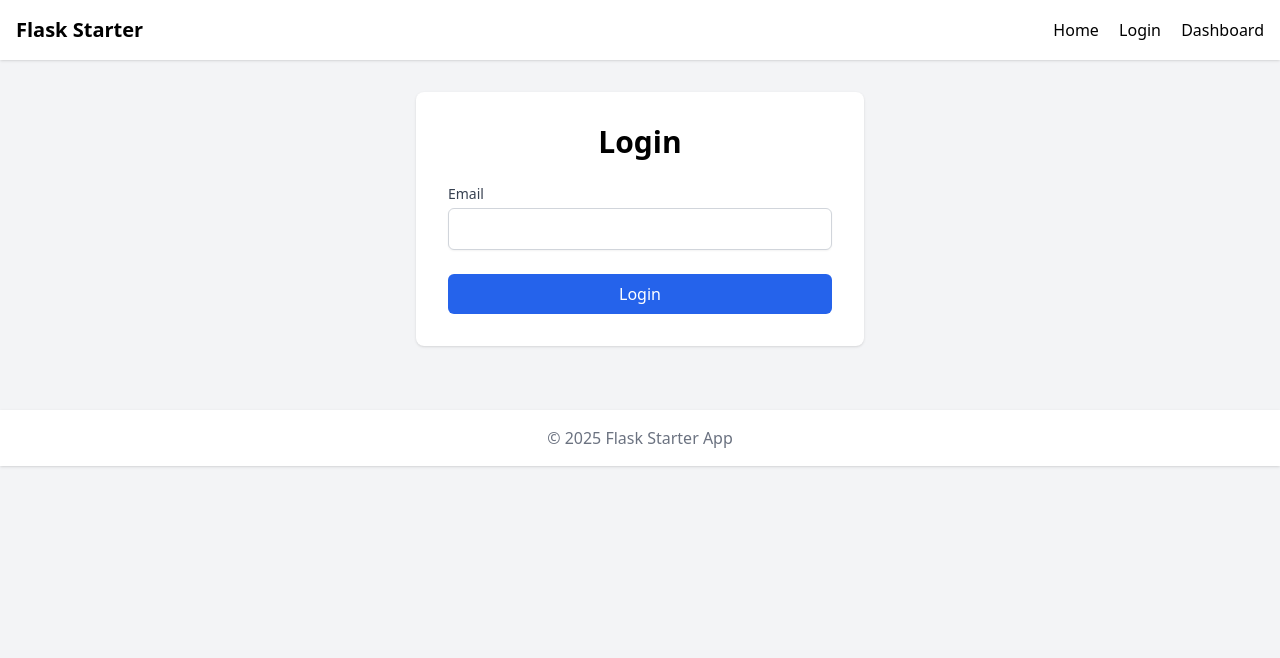
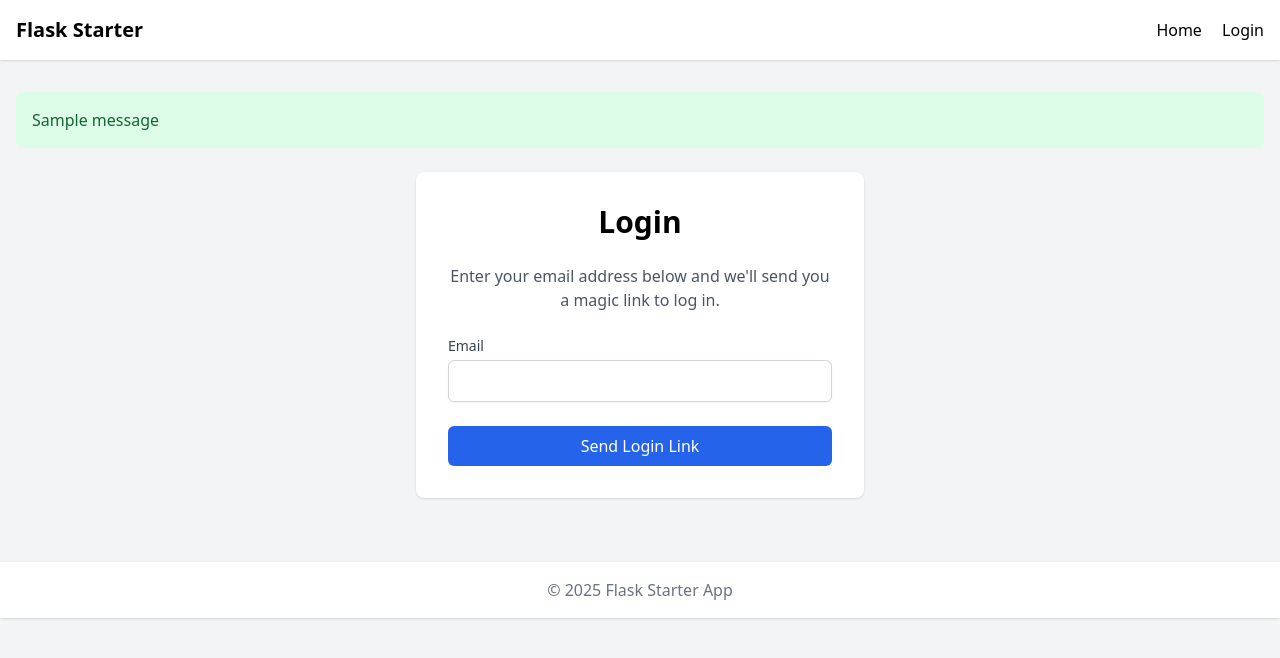
Before and after one commit to ezl/recs, a Flask app: page /auth/login in a window 1280 px wide. Shown: the top 658 px of the page. Run offline with Flask 3, Linux system fonts and the light colour scheme; tables that the repository leaves empty hold one stand-in row (values such as "Sample post"); one stand-in notice (Sample message) is shown; some libraries are stand-ins or nearby versions.

Commit message:
functional toy auth system

```diff
--- a/app/__init__.py
+++ b/app/__init__.py
@@ -5,6 +5,10 @@ def create_app():
 
     # Load configuration
     app.config.from_object('config.Config')
+
+    # Ensure secret key is set for sessions
+    if not app.config.get('SECRET_KEY'):
+        app.config['SECRET_KEY'] = 'dev-key-please-change-in-production'
 
     # Initialize database
     from app.database import init_db
--- a/app/auth.py
+++ b/app/auth.py
@@ -1,19 +1,100 @@
-from flask import Blueprint, render_template, request, redirect, url_for
+from flask import Blueprint, render_template, request, redirect, url_for, current_app, flash, session
+import secrets
+import time
+from datetime import datetime, timedelta
 
 auth = Blueprint('auth', __name__, url_prefix='/auth')
+
+# Store for auth tokens: {token: {'email': email, 'expires': timestamp}}
+auth_tokens = {}
+
+def generate_auth_token(email):
+    """Generate a secure token for passwordless auth"""
+    token = secrets.token_urlsafe(32)
+    # Token expires in 10 minutes
+    expiry = datetime.now() + timedelta(minutes=10)
+
+    # Store token with email and expiry
+    auth_tokens[token] = {
+        'email': email,
+        'expires': expiry
+    }
+
+    return token
+
+def send_auth_email(email, token):
+    """Send authentication email with login link"""
+    auth_link = url_for('auth.verify_token', token=token, _external=True)
+
+    # In debug mode, just print to console
+    if current_app.debug:
+        print("\n----- DEBUG: PASSWORDLESS LOGIN -----")
+        print(f"Email would be sent to: {email}")
+        print(f"Auth link: {auth_link}")
+        print("---------------------------------------\n")
+    else:
+        # TODO: Implement actual email sending here
+        # This would use a service like SendGrid, SMTP, etc.
+        pass
 
 @auth.route('/login', methods=['GET', 'POST'])
 def login():
     if request.method == 'POST':
         email = request.form.get('email')
-        # In a real application, you would validate the email
-        # and authenticate the user here
 
-        # Just redirect to dashboard for now
-        return redirect(url_for('auth.dashboard'))
+        if not email:
+            flash('Email is required')
+            return render_template('auth/login.html')
+
+        # Generate token and "send" auth email
+        token = generate_auth_token(email)
+        send_auth_email(email, token)
+
+        # Redirect to waiting page
+        return render_template('auth/check_email.html', email=email)
 
     return render_template('auth/login.html')
 
+@auth.route('/verify/<token>')
+def verify_token(token):
+    # Check if token exists and is valid
+    if token not in auth_tokens:
+        flash('Invalid or expired login link')
+        return redirect(url_for('auth.login'))
+
+    # Check if token is expired
+    token_data = auth_tokens[token]
+    if datetime.now() > token_data['expires']:
+        # Remove expired token
+        auth_tokens.pop(token)
+        flash('Login link has expired')
+        return redirect(url_for('auth.login'))
+
+    # Token is valid - log the user in
+    email = token_data['email']
+
+    # Remove used token
+    auth_tokens.pop(token)
+
+    # For now, just store email in session
+    session['user_email'] = email
+    flash('You have been logged in successfully', 'success')
+
+    # Redirect to dashboard
+    return redirect(url_for('auth.dashboard'))
+
 @auth.route('/dashboard')
 def dashboard():
-    return render_template('auth/dashboard.html')
+    # Check if user is logged in
+    if 'user_email' not in session:
+        flash('Please log in to access the dashboard', 'error')
+        return redirect(url_for('auth.login'))
+
+    return render_template('auth/dashboard.html', user_email=session['user_email'])
+
+@auth.route('/logout')
+def logout():
+    # Clear the session
+    session.pop('user_email', None)
+    flash('You have been logged out', 'success')
+    return redirect(url_for('auth.login'))
--- a/app/templates/auth/login.html
+++ b/app/templates/auth/login.html
@@ -5,6 +5,10 @@
 {% block content %}
 <div class="max-w-md mx-auto bg-white shadow rounded-lg p-8">
     <h1 class="text-3xl font-bold mb-6 text-center">Login</h1>
+
+    <div class="mb-6 text-center">
+        <p class="text-gray-600">Enter your email address below and we'll send you a magic link to log in.</p>
+    </div>
 
     <form action="{{ url_for('auth.login') }}" method="post" class="space-y-6">
         <div>
@@ -16,7 +20,7 @@
         <div>
             <button type="submit"
                 class="w-full bg-blue-600 text-white py-2 px-4 rounded-md hover:bg-blue-700 focus:outline-none focus:ring-2 focus:ring-blue-500 focus:ring-offset-2">
-                Login
+                Send Login Link
             </button>
         </div>
     </form>
--- a/app/templates/base.html
+++ b/app/templates/base.html
@@ -19,13 +19,39 @@
             <a href="{{ url_for('main.index') }}" class="text-xl font-bold">Flask Starter</a>
             <div class="space-x-4">
                 <a href="{{ url_for('main.index') }}" class="hover:text-blue-600">Home</a>
-                <a href="{{ url_for('auth.login') }}" class="hover:text-blue-600">Login</a>
-                <a href="{{ url_for('auth.dashboard') }}" class="hover:text-blue-600">Dashboard</a>
+                {% if session.get('user_email') %}
+                    <a href="{{ url_for('auth.dashboard') }}" class="hover:text-blue-600">Dashboard</a>
+                    <a href="{{ url_for('auth.logout') }}" class="hover:text-blue-600">Logout</a>
+                {% else %}
+                    <a href="{{ url_for('auth.login') }}" class="hover:text-blue-600">Login</a>
+                {% endif %}
             </div>
         </nav>
     </header>
 
     <main class="container mx-auto px-4 py-8">
+        <!-- Flash messages -->
+        {% with messages = get_flashed_messages(with_categories=true) %}
+            {% if messages %}
+                <div class="mb-6">
+                    {% for category, message in messages %}
+                        {% set alert_color = 'bg-blue-100 text-blue-800' %}
+                        {% if category == 'error' %}
+                            {% set alert_color = 'bg-red-100 text-red-800' %}
+                        {% elif category == 'success' %}
+                            {% set alert_color = 'bg-green-100 text-green-800' %}
+                        {% elif category == 'warning' %}
+                            {% set alert_color = 'bg-yellow-100 text-yellow-800' %}
+                        {% endif %}
+
+                        <div class="p-4 mb-3 rounded-md {{ alert_color }}">
+                            {{ message }}
+                        </div>
+                    {% endfor %}
+                </div>
+            {% endif %}
+        {% endwith %}
+
         {% block content %}{% endblock %}
     </main>
 
```
Also changed, not shown: app/templates/auth/check_email.html (added, +28 -0 lines), app/templates/auth/dashboard.html (+10 -0 lines).
